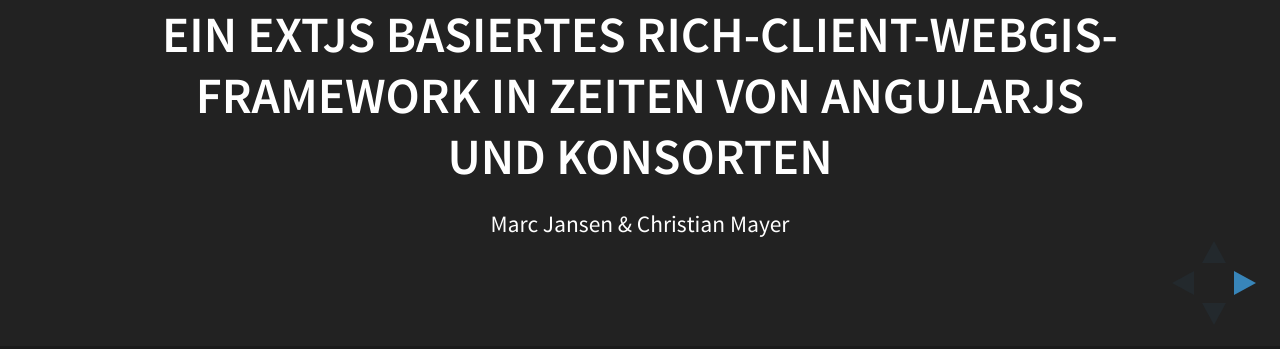
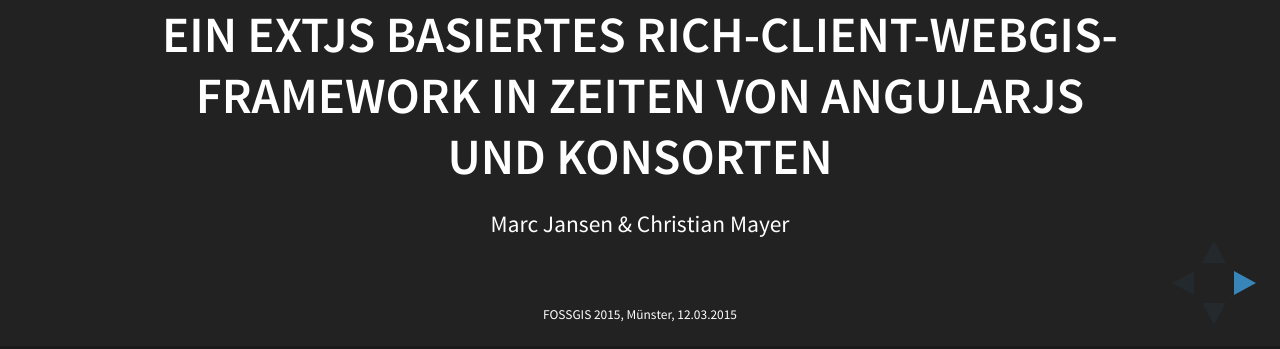
Before and after one commit to marcjansen/fossgis2015, a plain HTML site: page geoext-talk/index.html in a window 1280 px wide. Shown: the part 451-800 px from the top of the page. Drawn offline with Linux system fonts and the light colour scheme.

Commit message:
Add time and place to title slide

```diff
--- a/geoext-talk/index.html
+++ b/geoext-talk/index.html
@@ -51,6 +51,9 @@
                     Zeiten von AngularJS und Konsorten</h3>
                     <p>
                         <small>Marc Jansen &amp; Christian Mayer</small>
+                    </p>
+                    <p>
+                        <span style="font-size: small;">FOSSGIS 2015, Münster, 12.03.2015</small>
                     </p>
                 </section>
 
```
